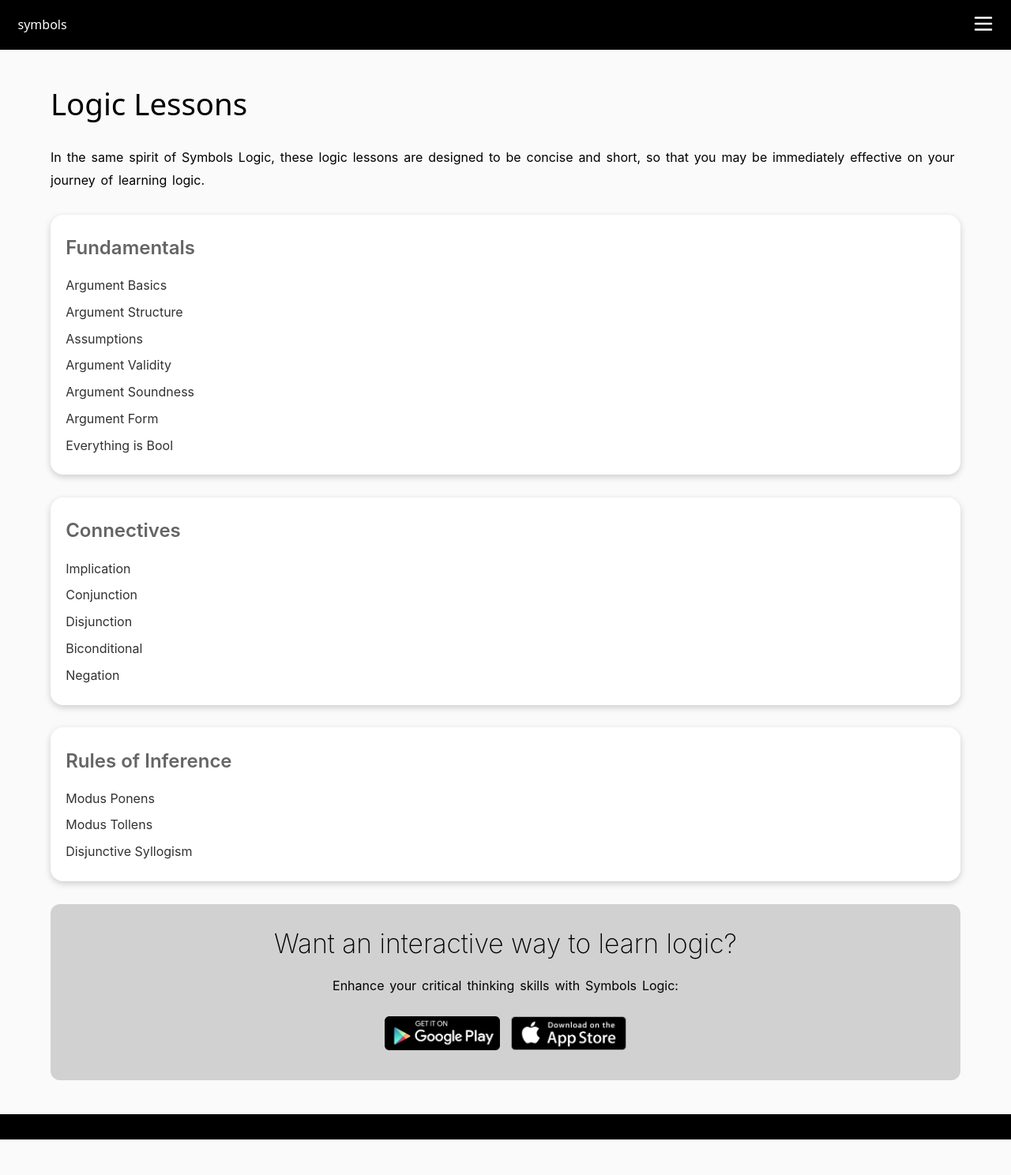
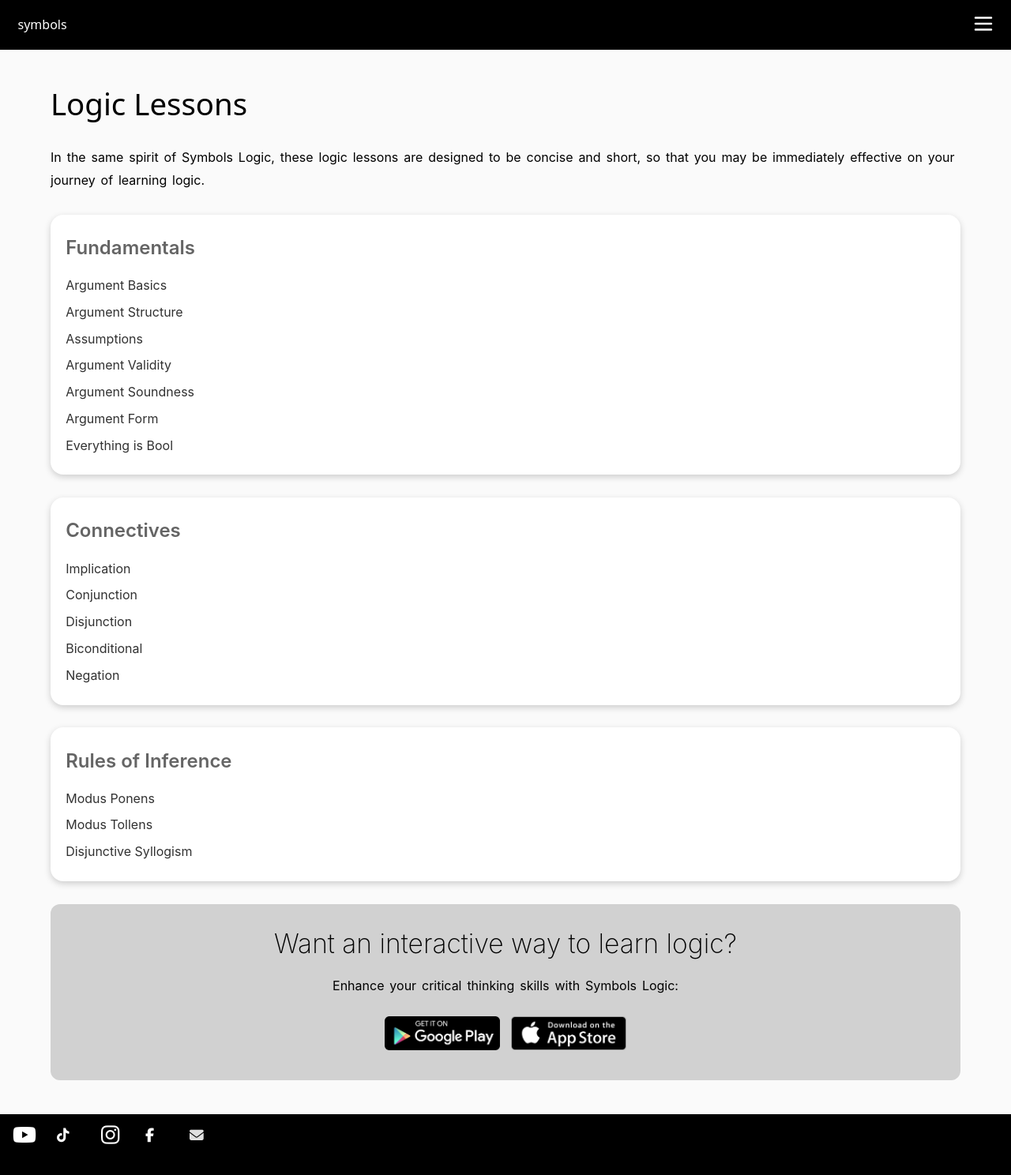
Before and after one commit to symbolslogic/symbolslogic.github.io, a Jekyll site: the page built from index.html, in a window 1280 px wide. Shown: the whole page at 79% size. Built offline with Jekyll 4.4.1, drawn with Linux system fonts in a browser that asks for light colours; nearby versions of some CDN libraries; before the commit the page ends 1443 px from its top, so only the background shows below that.

Commit message:
add social links

```diff
--- a/_includes/footer.html
+++ b/_includes/footer.html
@@ -1,4 +1,22 @@
 <footer>
+  <div class="social-outreach">
+    <a href="https://www.youtube.com/channel/UCQQaqEUCvth27W4mdNKJwSQ">
+      <i class="fa-brands fa-youtube fa-xl"></i>
+    </a>
+    <a href="https://www.tiktok.com/@symbolslogic">
+      <i class="fa-brands fa-tiktok"></i>
+    </a>
+    <a href="https://www.instagram.com/symbols_logic_app/">
+      <i class="fa-brands fa-instagram fa-xl"></i>
+    </a>
+    <a href="https://www.facebook.com/people/Symbols-Logic/100087421009937/">
+      <i class="fa-brands fa-facebook-f"></i>
+    </a>
+    <a href="mailto:support@symbols-app.com">
+      <i class="fa-solid fa-envelope"></i>
+    </a>
+  </div>
+
   {% if page.url contains '/lessons/' %}
     {% for lesson_section in site.data.lessons %}
     <h3>{{ lesson_section.section }}</h3>
--- a/_layouts/default.html
+++ b/_layouts/default.html
@@ -25,6 +25,10 @@
     <link rel="shortcut icon" type="image/svg" href="/favicon.svg" />
 
     <script type="module" src="/assets/js/main.js"></script>
+    <script
+      src="https://kit.fontawesome.com/d9966041ca.js"
+      crossorigin="anonymous"
+    ></script>
   </head>
   <body>
     {% include navigation.html %}
--- a/_sass/footer.scss
+++ b/_sass/footer.scss
@@ -33,3 +33,12 @@ footer a:active {
 .active-lesson {
   font-style: italic;
 }
+
+.social-outreach {
+  margin-bottom: 24px;
+}
+
+.fa-brands {
+  color: white;
+  width: 51px;
+}
```
